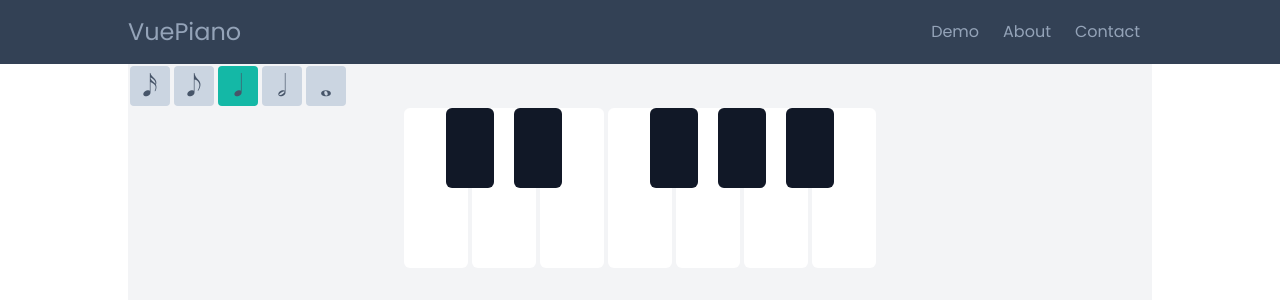
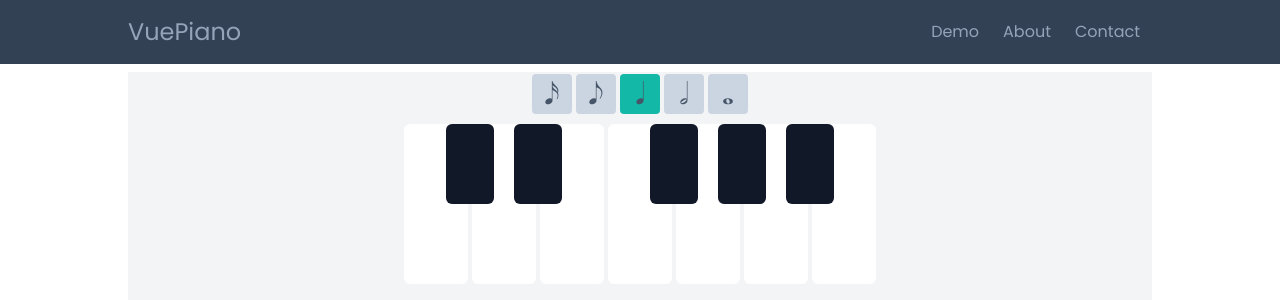
Before and after one commit to johanrdev/piano-keyboard-vue, a Vue app: page / in a window 1280 px wide. Shown: the top 300 px of the page. Built offline with nearby package versions, Linux system fonts and the light colour scheme.

Commit message:
Clean up

```diff
--- a/src/components/ControlPanel.vue
+++ b/src/components/ControlPanel.vue
@@ -1,5 +1,5 @@
 <template lang="html">
-  <nav>
+  <nav class="flex justify-center my-2">
     <ul class="flex">
       <li class="w-10 h-10 m-0.5 rounded inline-flex" v-for="length in noteLengths" :key="length.length">
         <label class="relative grow">
```
